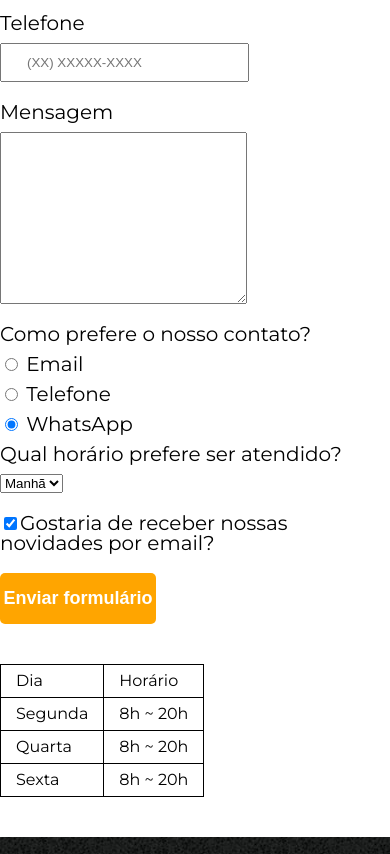
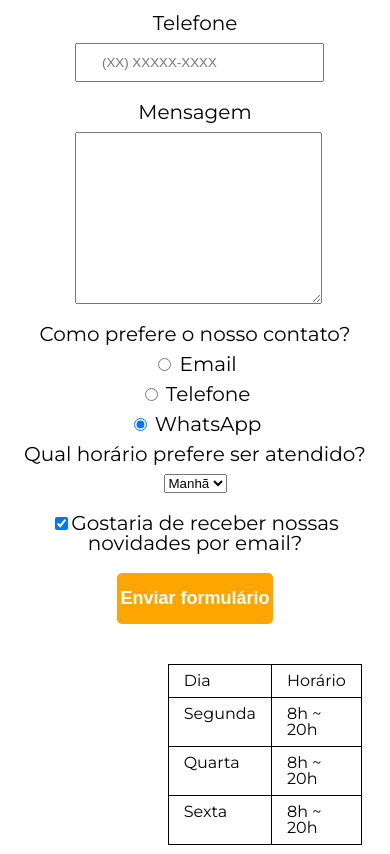
Before and after one commit to Gabriel-L-Santos/site-modelo-barbearia-alura, a plain HTML site: page contato.html in a window 390 px wide. Shown: the part 520-1374 px from the top of the page. Drawn offline with Linux system fonts and the light colour scheme.

Commit message:
modificações na visualização mobile - consertado

```diff
--- a/style.css
+++ b/style.css
@@ -96,6 +96,7 @@ footer {
 
 form {
 	margin: 40px 0;
+	text-align: center;
 }
 
 form label, form legend {
@@ -106,7 +107,7 @@ form label, form legend {
 
 .input-padrao {
 	display: block;
-	margin: 0 0 20px;
+	margin: 0 25% 20px;
 	padding: 10px 25px;
 	width: 50%;
 }
@@ -134,7 +135,7 @@ form label, form legend {
 }
 
 table {
-	margin: 20px 0 40px;
+	margin: 20px 43% 40px;
 }
 
 thead {
@@ -241,8 +242,14 @@ td, th {
 }
 
 @media screen and (max-width: 480px) {
-	.caixa, .principal, .conteudo-beneficios, .mapa-conteudo, .video, .produtos, .produtos li {
+	.caixa, .principal, .conteudo-beneficios, .mapa-conteudo, .video, .produtos {
 		width: auto;
+	}
+
+	.produtos li {
+		width: auto;
+		padding-right: 43px;
+		padding-left: 48px;
 	}
 
 	h1 {
@@ -257,6 +264,18 @@ td, th {
 		width: auto;
 	}
 
+	form {
+		margin: 40px 0;
+		text-align: center;
+	}
+
+	.input-padrao {
+		display: block;
+		margin: 0px 75px 20px;
+		padding: 10px 25px;
+		width: 50%;
+	}
+
 	.lista-beneficios, .imagem-beneficios {
 		width: 100%;
 	}
```
